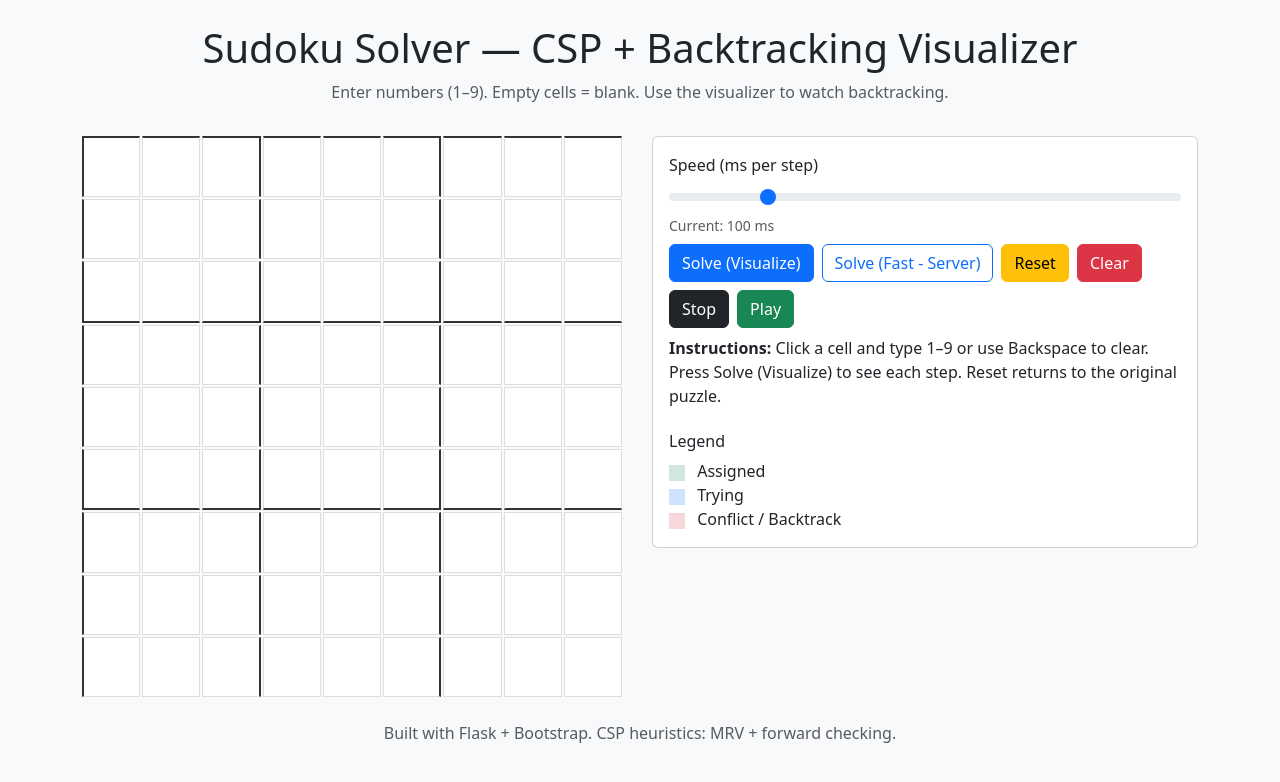
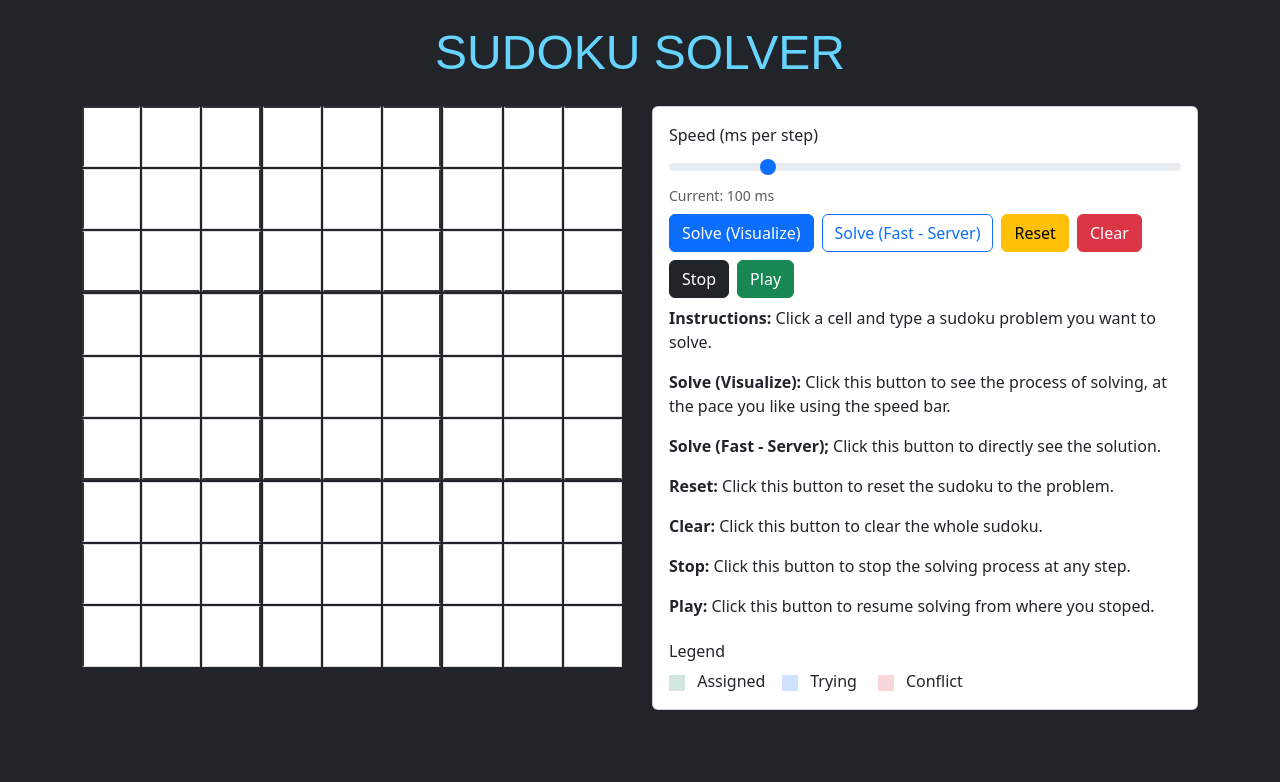
Before and after one commit to Gayathri-Dinesh-27122003/sudoku_solver, a Flask app: page / in a window 1280 px wide. Shown: the top 782 px of the page. Run offline with Flask 2, Linux system fonts and the light colour scheme.

Commit message:
Update index.html

```diff
--- a/templates/index.html
+++ b/templates/index.html
@@ -3,16 +3,16 @@
   <head>
     <meta charset="utf-8">
     <meta name="viewport" content="width=device-width, initial-scale=1">
-    <title>Sudoku Solver — CSP + Backtracking Visualizer</title>
+    <title>SUDOKU SOLVER</title>
     <link href="https://cdn.jsdelivr.net/npm/bootstrap@5.3.2/dist/css/bootstrap.min.css" rel="stylesheet">
     <link rel="stylesheet" href="/static/css/style.css">
   </head>
-  <body class="bg-light">
+  <body class="bg-dark">
     <div class="container py-4">
       <div class="row mb-3">
         <div class="col text-center">
-          <h1>Sudoku Solver — CSP + Backtracking Visualizer</h1>
-          <p class="text-muted">Enter numbers (1–9). Empty cells = blank. Use the visualizer to watch backtracking.</p>
+          <h1 style="font-family: 'Poppins', sans-serif; font-size: 3rem;color: #66d4ff">
+            SUDOKU SOLVER </h1>
         </div>
       </div>
       <div class="row">
@@ -35,18 +35,22 @@
               <button id="playBtn" class="btn btn-success">Play</button>
             </div>
             <div class="mb-2">
-              <p><strong>Instructions:</strong> Click a cell and type 1–9 or use Backspace to clear. Press Solve (Visualize) to see each step. Reset returns to the original puzzle.</p>
+              <p><strong>Instructions:</strong> Click a cell and type a sudoku problem you want to solve.</p>
+              <p><strong>Solve (Visualize):</strong> Click this button to see the process of solving, at the pace you like using the speed bar.</p>
+              <p><strong>Solve (Fast - Server);</strong> Click this button to directly see the solution.</p>
+              <p><strong>Reset:</strong> Click this button to reset the sudoku to the problem.</p>
+              <p><strong>Clear:</strong> Click this button to clear the whole sudoku.</p>
+              <p><strong>Stop:</strong> Click this button to stop the solving process at any step.</p>
+              <p><strong>Play:</strong> Click this button to resume solving from where you stoped.</p>
             </div>
             <div>
               <h6>Legend</h6>
-              <div><span class="legend-box assigned"></span> Assigned</div>
-              <div><span class="legend-box trying"></span> Trying</div>
-              <div><span class="legend-box conflict"></span> Conflict / Backtrack</div>
+              <div><span class="legend-box assigned"></span> Assigned &nbsp;&nbsp;&nbsp;<span class="legend-box trying"></span> Trying &nbsp;&nbsp;&nbsp;
+                <span class="legend-box conflict"></span> Conflict</div>
             </div>
           </div>
         </div>
       </div>
-      <footer class="mt-4 text-center text-muted">Built with Flask + Bootstrap. CSP heuristics: MRV + forward checking.</footer>
     </div>
     <script src="/static/js/solver.js"></script>
     <script src="https://cdn.jsdelivr.net/npm/bootstrap@5.3.2/dist/js/bootstrap.bundle.min.js"></script>
```
